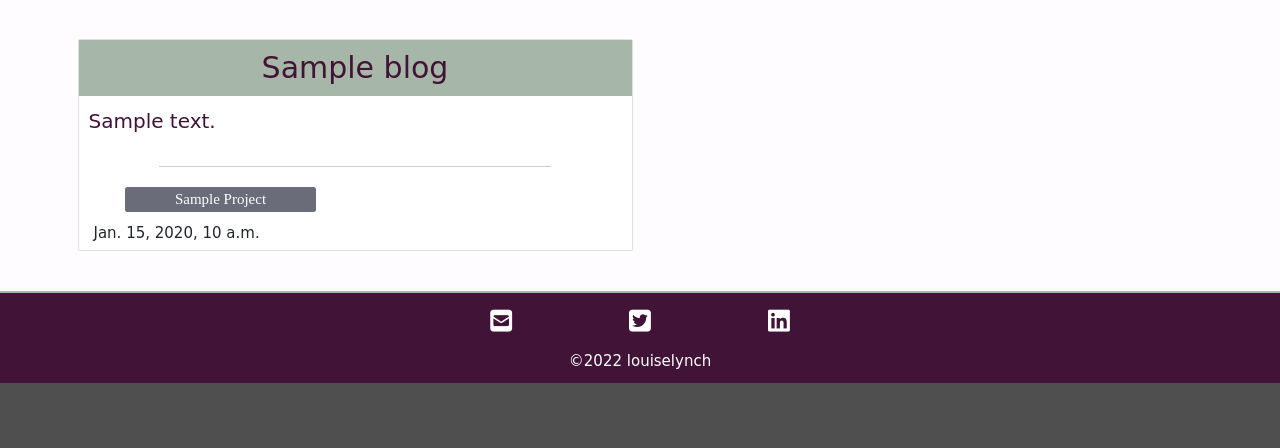
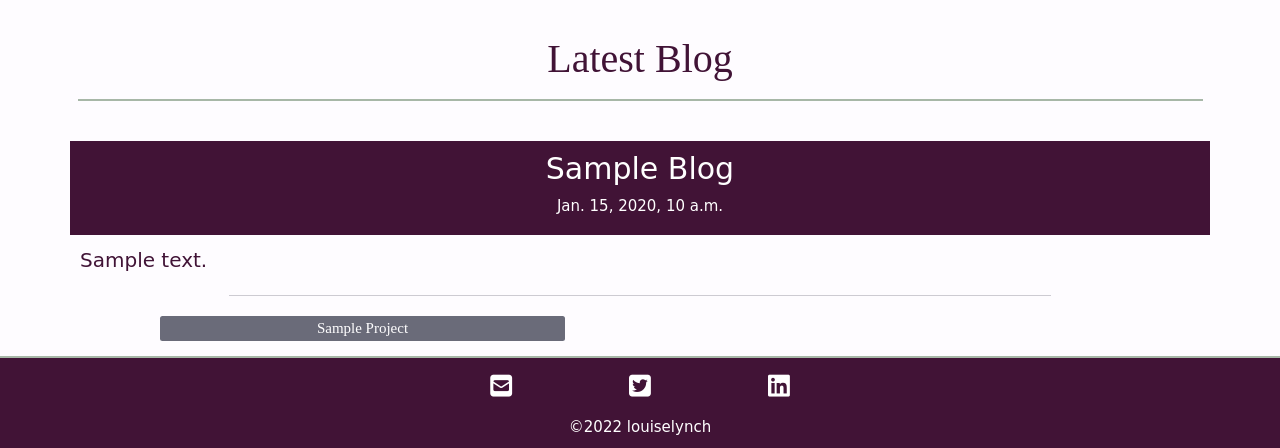
Before and after one commit to sam-timmins/l-lynch-blog, a Django app: template home/templates/home/index.html in a window 1280 px wide. Shown: the part 636-1084 px from the top of the page. Before the commit the page ends 1019 px from the top, so only its background shows below. Run offline with Django 3.2, Linux system fonts and the light colour scheme; the template is opened without the code that fills it: most values are stand-ins (such as "Sample title", 1, 10 or a date in 2020); data that the repository does not hold is empty; some libraries are stand-ins or nearby versions; some web fonts are replaced.

Commit message:
Add latest blog section

```diff
--- a/home/templates/home/index.html
+++ b/home/templates/home/index.html
@@ -26,22 +26,21 @@
 
 {% block content %}
 
-<section class="container my-5">
+<section class="container background-white">
     <div class="row">
-
-        {% for blog in blogs %}
-        <div class="col-12 col-md-6">
-            <div class="card my-3 p-0">
-                <a href="{% url 'blog_details' blog.slug %}" class="text-decoration-none text-purple">
-                    <h5 class="background-olive w-100 text-md p-3 m-0 text-purple text-center">{{ blog.title }}
+        <div class="col-12">
+            <p class="header-text text-lg text-purple my-5 pb-3 text-center border-bottom-olive w-100">Latest Blog</p>
+        </div>
+        <div class="col-12 ">
+            <div class="my-3 p-0 ">
+                <a href="{% url 'blog_details' blog.slug %}" class="text-decoration-none text-purple row">
+                    <h5 class="w-100 text-md p-3 m-0 text-white rounded-0 rounded-lg-3 text-center background-purple col-12">{{ blog.title|title }}
+                        <p class="text-xs col-12 my-3">{{ blog.date }}</p>
                     </h5>
                     <div class="card-body">
-                        <span class="text-sm">
-                            {{ blog.content|safe }}
+                        <span class="text-sm text-center">
+                            {{ blog.content|safe|truncatewords:200 }}
                     </div>
-
-
-
                 </a>
 
                 <div class="container mt-3">
@@ -49,22 +48,17 @@
                     <hr class="w-75 text-dark-blue mx-auto">
                     <div class="row">
                         {% for project in blog.project.all %}
-                        <a href="#" class="col-12 col-sm-6 text-decoration-none text-center text-sm my-2 ">
+                        <a href="{% url 'project_details' project.slug %}" class="col-12 col-sm-6 text-decoration-none text-center text-sm my-2 ">
                             <span
                                 class="badge header-text fw-light background-dark-blue text-white w-75 opacity-75">{{ project|title }}</span>
                         </a>
                         {% endfor %}
-
-                            <p class="col-12 text-xs my-2">
-                                {{ blog.date }}
-                            </p>
 
                     </div>
                 </div>
             </div>
         </div>
 
-        {% endfor %}
     </div>
 
 </section>
```
Also changed, not shown: home/views.py (+9 -1 lines).
